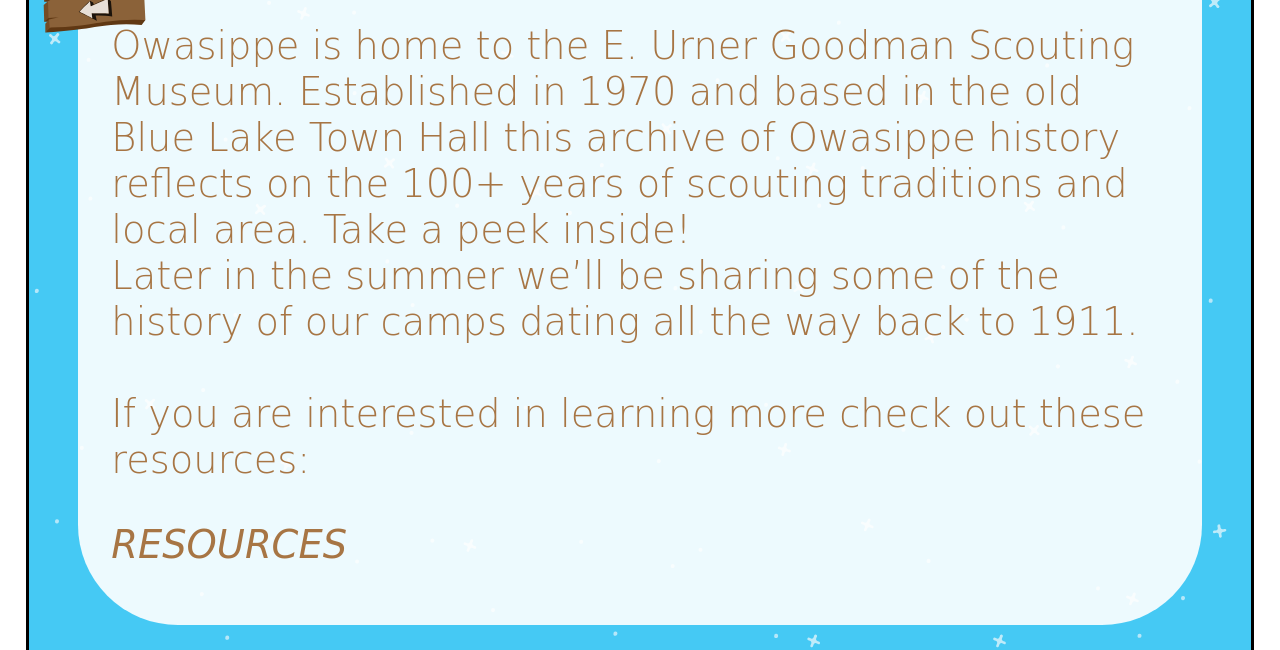
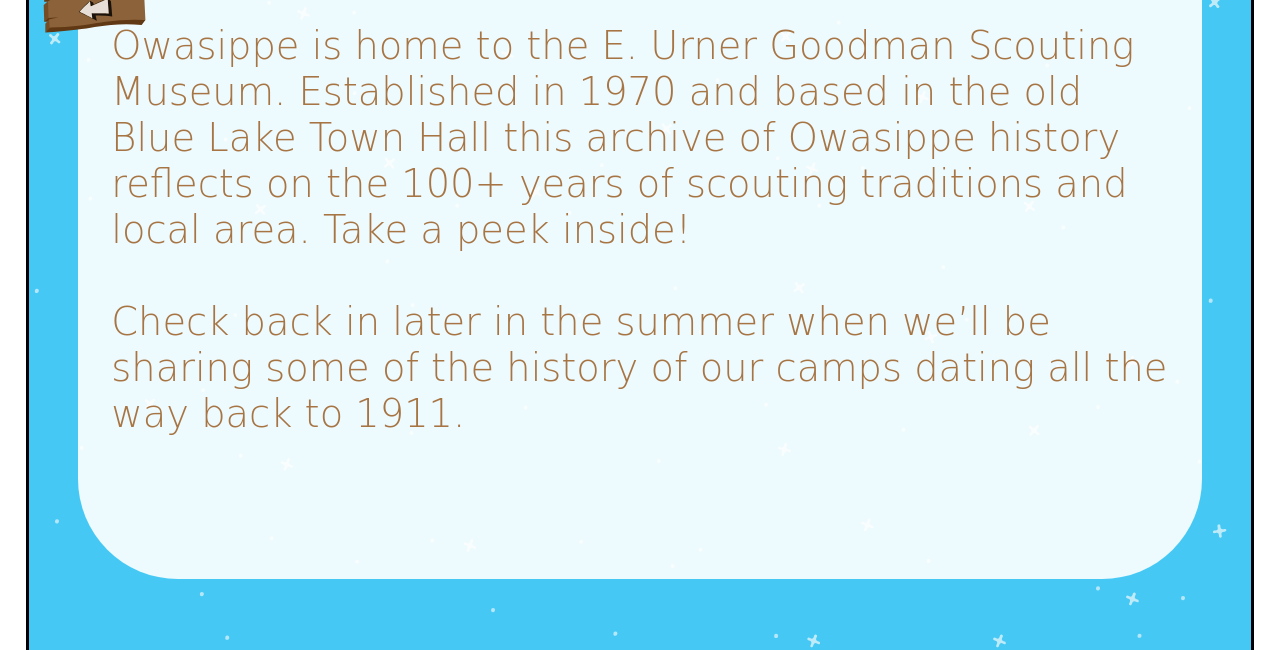
Before and after one commit to DPipes/DPipes.github.io, a plain HTML site: page Map/museum.html in a window 1280 px wide. Shown: the part 661-1311 px from the top of the page. Drawn offline with Linux system fonts and the light colour scheme; a web font is replaced by a local one.

Commit message:
Added coming soon to museum page

```diff
--- a/Map/museum.html
+++ b/Map/museum.html
@@ -81,14 +81,10 @@
                                 Owasippe is home to the E. Urner Goodman Scouting Museum. Established
                                 in 1970 and based in the old Blue Lake Town Hall this archive of Owasippe
                                 history reflects on the 100+ years of scouting traditions and local area.
-                                Take a peek inside!<br />
-                                Later in the summer we’ll be sharing some of the history of our camps
-                                dating all the way back to 1911.<br /><br />
-                                If you are interested in learning more check out these resources:
+                                Take a peek inside!<br /><br />
+                                Check back in later in the summer when we’ll be sharing some of the
+                                history of our camps dating all the way back to 1911.<br /><br />
                             </p>
-                            <em>
-                                RESOURCES
-                            </em>
                         </div>
                     </article>
                 </div>
```
